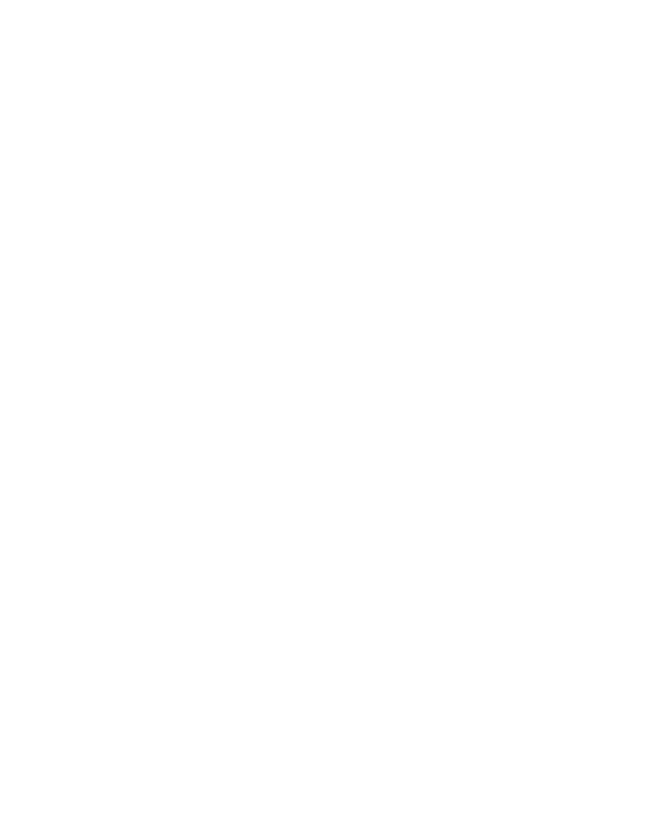
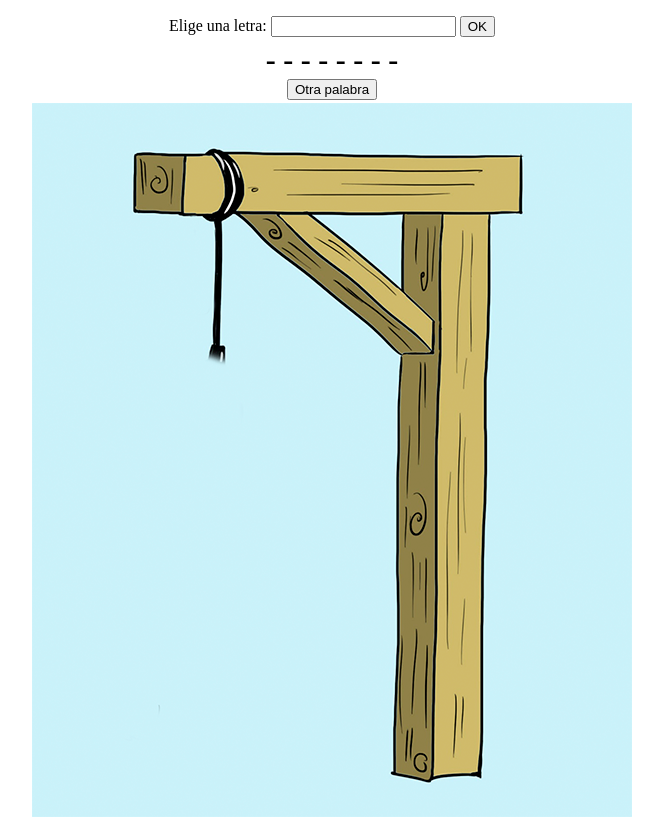
Before and after one commit to Jose-Herrera/ahorcado, a plain HTML site: page index.html in a window 1280 px wide. Shown: the whole page, without its empty margins (308-971 px from the left). Before the commit the page ends 800 px from the top, so only its background shows below. Drawn offline with Linux system fonts and the light colour scheme.

Commit message:
Juego OK

```diff
--- a/index.html
+++ b/index.html
@@ -3,9 +3,35 @@
 <head>
 	<meta charset="UTF-8">
 	<title>Ahorcado</title>
+	<script src="js/ahorcado.js"></script>
+	<style>
+		body
+		{
+			text-align: center;
+		}
+		h2
+		{
+			font-size: 30px;
+			margin: 2px;
+		}
+		h2 p{
+			margin: -10px 0 -10px 0;
+		}
+
+	</style>
 </head>
 <body>
-
-	<script src="js/ahorcado.js"></script>
+	<p>
+		Elige una letra:
+		<input type="text" id="letra"/>
+		<input id="btn_intentar" type="button" value="OK"/>
+	</p>
+	<h2 id="hdos">
+		<p id="mensaje"></p>
+		<p id="pista"></p>
+		<input id="btn_nuevo" type="button" value="Otra palabra"/>
+	</h2>
+	<canvas id="base" width='600' height='714'></canvas>
+<script>inicio()</script>
 </body>
 </html>
--- a/js/ahorcado.js
+++ b/js/ahorcado.js
@@ -0,0 +1,118 @@
+//Clase ahorcado
+function Ahorcado(palabrita, pistita)
+{
+	this.fallos = 0;
+	this.maximo_fallos = 5;
+	this.palabra = palabrita;
+	this.pista = pistita;
+	this.letras = '';
+	this.imagenes = ['img/poste.png', 'img/cabeza.png', 'img/torzo.png',
+					 'img/brazos.png', 'img/piernas.png', 'img/muerto.png'];
+
+
+	this.dibujar = function(context){
+		var image = new Image();
+		image.src = this.imagenes[this.fallos];
+		image.onload = function(){
+			context.drawImage(image,0,0);
+
+		}
+		this.dibujarPista();
+	}
+
+	this.dibujarPista = function(){
+		if(this.letras.length>0){
+			var pal = this.palabra.toLowerCase();
+			if(pal.indexOf(this.letras.charAt(this.letras.length-1))==-1){
+				return;
+			}
+			var palabraPista = '';
+			var letra = this.letras.charAt(this.letras.length-1);
+			for(var i = 0;i<this.palabra.length;i++){
+				if(letra == this.palabra.charAt(i).toLowerCase()){
+					palabraPista+=this.palabra.charAt(i) + ' ';
+				}else{
+					palabraPista+=this.pista.innerHTML.charAt(i*2) + ' ';
+				}
+			}
+			this.pista.innerHTML = palabraPista;
+		}else{
+			this.pista.innerHTML = '';
+			for(var i = 0; i < this.palabra.length;i++){
+				this.pista.innerHTML+="- "
+			}
+		}
+	}
+
+	this.intentar = function(letra){
+		if(letra.length<=0){
+			alert("Debes ingresar una letra.");
+			return;
+		}
+		if(letra.length>1){
+			alert("No se admite mas de una letra.");
+			return;
+		}
+
+		if(this.letras.indexOf(letra)>-1){
+			return;
+		}
+
+		letra = letra.toLowerCase();
+		this.letras+=letra;
+		if(letra.charCodeAt(0)>=97 && letra.charCodeAt(0)<=122){
+			var pal = this.palabra.toLowerCase();
+			if(pal.indexOf(letra)==-1){
+				this.fallos++;
+			}
+		}else{
+			alert("Solo se permiten letras del alfabeto.");
+		}
+	}
+}
+
+
+//Funcion de inicio
+function inicio(){
+	var palabras = ['Patineta','Tamarindo','Compuradora','Javascrip','Canvas',
+					'Maleta','Navegador','Ilustrator','Inteligencia','Conocimiento',
+					'Cargador','Letrero','Aprender','Programar','Sentarse'];
+
+	var canvas = document.getElementById("base");
+	var btnIntentar = document.getElementById("btn_intentar");
+	var btnNuevo = document.getElementById("btn_nuevo");
+	var txtLetra = document.getElementById("letra");
+	var txtPista = document.getElementById("pista");
+	var mensaje = document.getElementById("mensaje");
+	var contexto = canvas.getContext("2d");
+	var juego;
+	iniciarJuego();
+
+	btnIntentar.addEventListener('click', function(){
+		juego.intentar(txtLetra.value);
+		juego.dibujar(contexto);
+		if(juego.fallos==juego.maximo_fallos){
+			mensaje.innerHTML = "Has perdido, mejor suerte la próxima ;(";
+			txtPista.innerHTML = juego.palabra;
+		}else if(txtPista.innerHTML.indexOf('-')==-1){
+			mensaje.innerHTML = "Felicidades, has ganado :)";
+		}
+	});
+
+	btnNuevo.addEventListener('click', iniciarJuego);
+
+
+	function iniciarJuego(){
+		var index = aleatorio(0,14);
+		mensaje.innerHTML = '';
+		juego = new Ahorcado(palabras[index], txtPista);
+		juego.dibujar(contexto);
+
+	}
+
+	function aleatorio(minimo, maximo)
+	{
+    	var numero = Math.floor( Math.random() * (maximo - minimo + 1) + minimo );
+    	return numero;
+	}
+}
```
Also changed, not shown: img/brazos.png (added), img/cabeza.png (added), img/muerto.png (added), img/piernas.png (added), img/poste.png (added), img/torzo.png (added).
